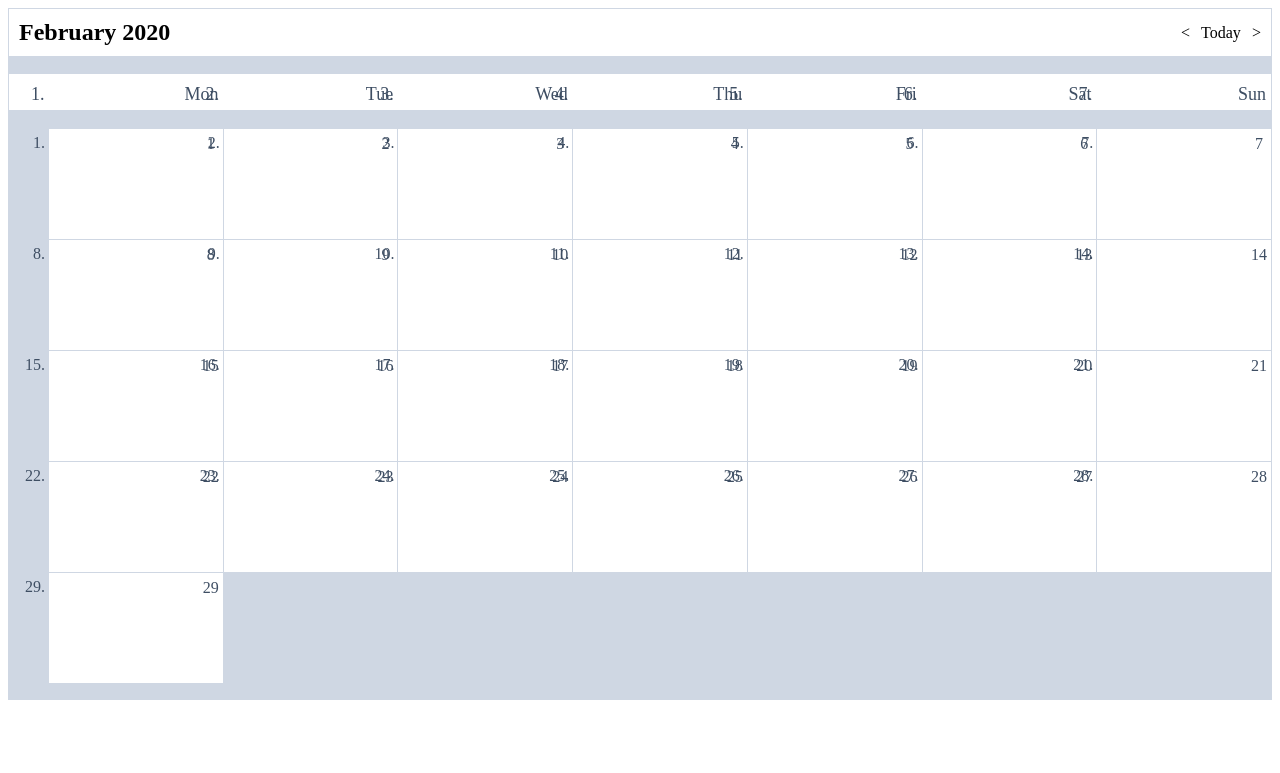
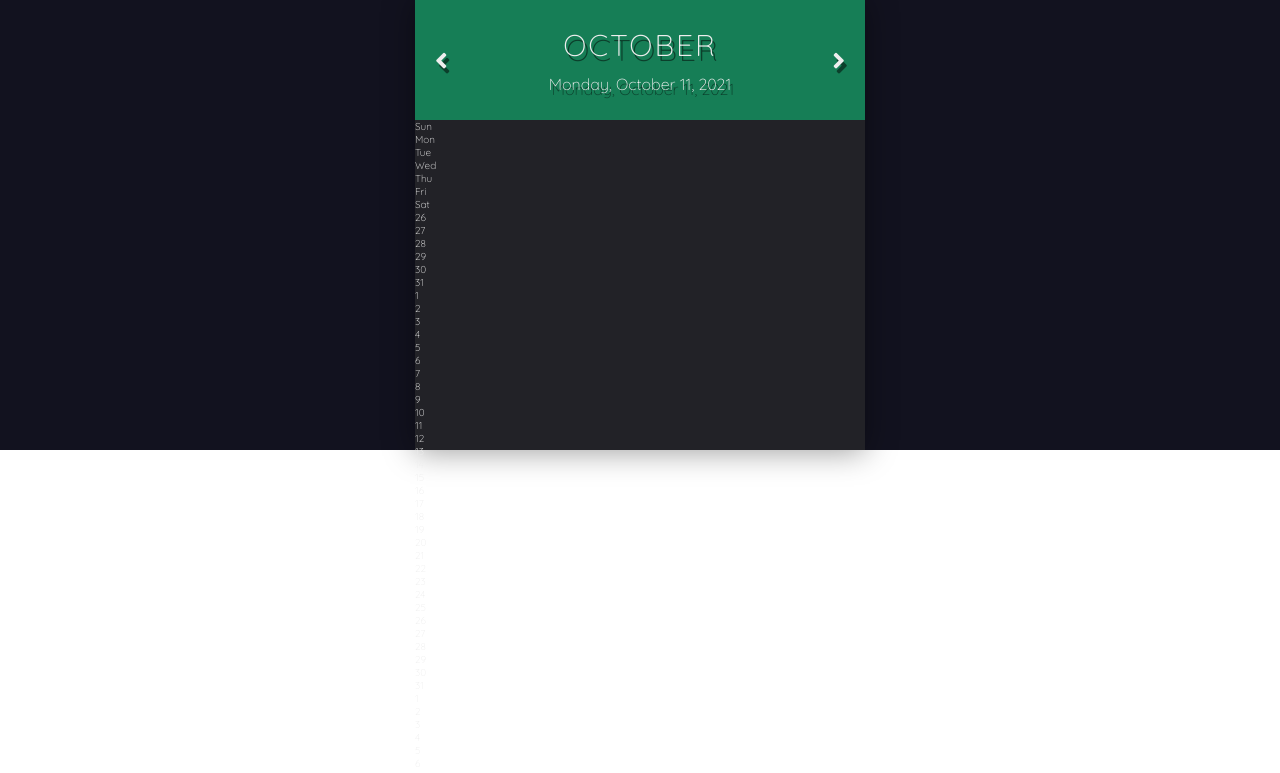
Before and after one commit to nataliesmyth/calendar-app, a website built with Parcel: page index.html in a window 1280 px wide. Built offline with nearby package versions, Linux system fonts and the light colour scheme.

Commit message:
calendar days and banner styling

```diff
--- a/index.html
+++ b/index.html
@@ -4,12 +4,83 @@
     <meta charset="UTF-8">
     <meta http-equiv="X-UA-Compatible" content="IE=edge">
     <meta name="viewport" content="width=device-width, initial-scale=1.0">
-    <link rel="stylesheet" href="./src/style.css">
+    <link rel="stylesheet" href="./src/test.css">
+    <link rel="stylesheet" href="https://cdnjs.cloudflare.com/ajax/libs/font-awesome/5.15.4/css/all.min.css" integrity="sha512-1ycn6IcaQQ40/MKBW2W4Rhis/DbILU74C1vSrLJxCq57o941Ym01SwNsOMqvEBFlcgUa6xLiPY/NS5R+E6ztJQ==" crossorigin="anonymous" referrerpolicy="no-referrer" />
+    <style>
+        @import url('https://fonts.googleapis.com/css2?family=Quicksand:wght@300&display=swap');
+        </style>
     <title>Calendar UI</title>
 </head>
 <body>
-    <div id="app"></div>
+    <div class="container">
+        <div class="calendar">
+            <div class="month">
+                <i class="fas fa-angle-left prev"></i>
+                <div class="date">
+                    <h1>October</h1>
+                    <p>Monday, October 11, 2021</p>
+                </div>
+                <i class="fas fa-angle-right next"></i>
+            </div>
+            <div class="weekdays">
+                <div>Sun</div>
+                <div>Mon</div>
+                <div>Tue</div>
+                <div>Wed</div>
+                <div>Thu</div>
+                <div>Fri</div>
+                <div>Sat</div>
+            </div>
+            <div class="days">
+                <div class="prev-date">26</div>
+                <div class="prev-date">27</div>
+                <div class="prev-date">28</div>
+                <div class="prev-date">29</div>
+                <div class="prev-date">30</div>
+                <div class="prev-date">31</div>
 
-    <script type="module" src="./src/index.js"></script>
+                <div>1</div>
+                <div>2</div>
+                <div>3</div>
+                <div>4</div>
+                <div>5</div>
+                <div>6</div>
+                <div>7</div>
+                <div>8</div>
+                <div>9</div>
+                <div>10</div>
+                <div>11</div>
+                <div>12</div>
+                <div>13</div>
+                <div>14</div>
+                <div>15</div>
+                <div>16</div>
+                <div>17</div>
+                <div>18</div>
+                <div>19</div>
+                <div>20</div>
+                <div>21</div>
+                <div>22</div>
+                <div>23</div>
+                <div>24</div>
+                <div>25</div>
+                <div>26</div>
+                <div>27</div>
+                <div>28</div>
+                <div>29</div>
+                <div>30</div>
+                <div>31</div>
+
+                <div class="next-date">1</div>
+                <div class="next-date">2</div>
+                <div class="next-date">3</div>
+                <div class="next-date">4</div>
+                <div class="next-date">5</div>
+                <div class="next-date">6</div>
+            </div>
+        </div>
+    </div>
+
+    <script src="./script.js"></script>
 </body>
 </html>
--- /dev/null
+++ b/src/test.css
@@ -0,0 +1,56 @@
+* {
+    margin: 0;
+    padding: 0;
+    box-sizing: border-box;
+    font-family: 'Quicksand', sans-serif;
+}
+
+html {
+    font-size: 62.5%;
+}
+
+.container {
+    width: 100%;
+    height: 100%;
+    background-color: #12121f;
+    color: #eee;
+    display: flex;
+    justify-content: center;
+    align-items: center;
+}
+
+.calendar {
+    width: 45rem;
+    height: 45rem;
+    background-color: #222227;
+    box-shadow: 0 .05rem 3rem rgba(0, 0, 0, 0.4);
+}
+
+.month {
+    width: 100%;
+    height: 12rem;
+    background-color: #167e56;
+    display: flex;
+    justify-content: space-between;
+    align-items: center;
+    padding: 0 2rem;
+    text-align: center;
+    text-shadow: .3rem .5rem rgba(0, 0, 0, 0.5);
+}
+
+.month i {
+    font-size: 2.5rem;
+    cursor: pointer;
+}
+
+.month h1 {
+    font-size: 3rem;
+    font-weight: 400;
+    text-transform: uppercase;
+    letter-spacing: .2rem;
+    margin-bottom: 1rem;
+}
+
+.month p {
+    font-size: 1.6rem;
+}
```
Also changed, not shown: script.js (added).
